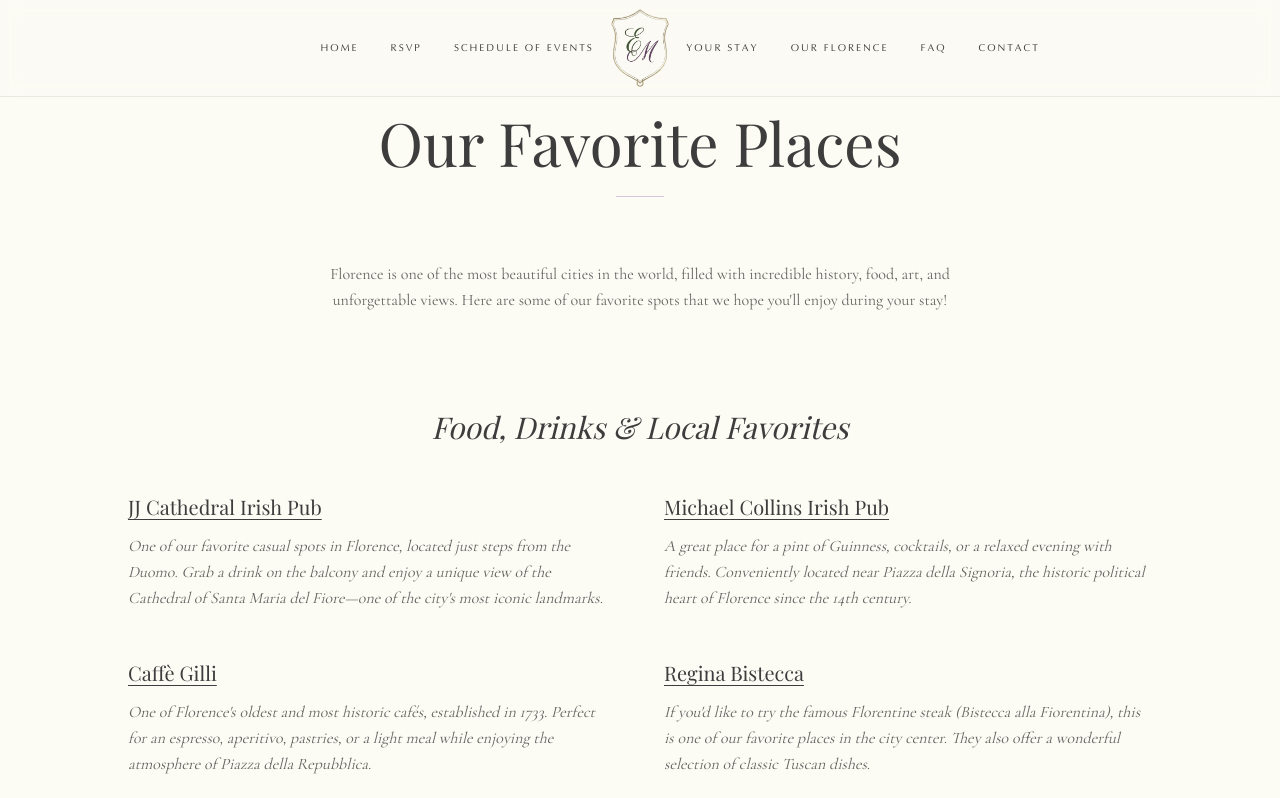
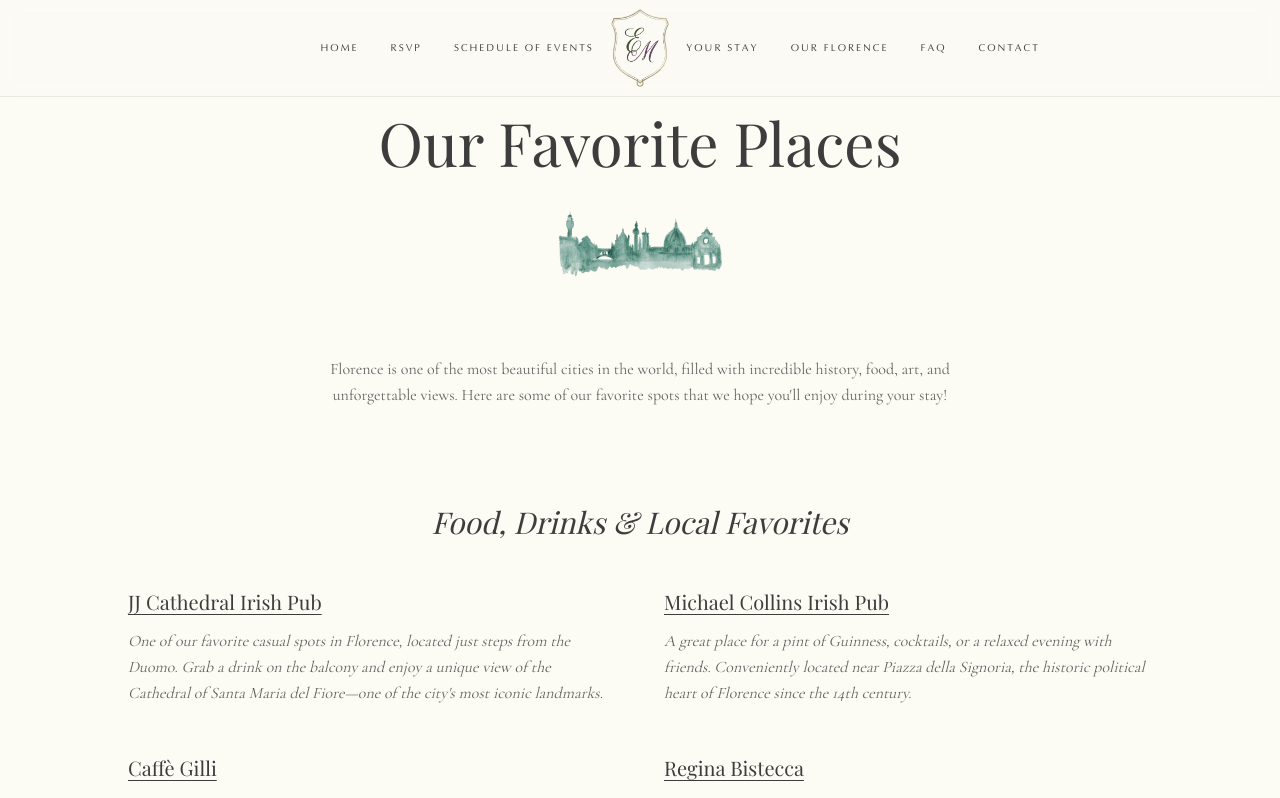
Before and after one commit to andreafrancioni/Marissa-Emmet, a Vue app: page /florence in a window 1280 px wide. Shown: the top 798 px of the page. Built offline with nearby package versions, Linux system fonts and the light colour scheme; a web font is replaced by a local one.

Commit message:
feat: replace decorative divider with Florence skyline image in Florence view

```diff
--- a/src/views/Florence.vue
+++ b/src/views/Florence.vue
@@ -1,4 +1,5 @@
 <script setup>
+import skylineImage from "../assets/Skyline firenze.PNG";
 const sections = [
   {
     title: "Food, Drinks & Local Favorites",
@@ -158,7 +159,7 @@ const sections = [
         <h2 class="text-6xl text-[#3D3D3D] m-4">
           Our Favorite Places
         </h2>
-        <div class="w-12 h-[1px] bg-accent mx-auto mt-6"></div>
+        <img :src="skylineImage" alt="Florence Skyline" class="mx-auto mt-6 object-contain max-h-24" />
       </div>
 
       <div
```
Also changed, not shown: src/assets/Skyline firenze.PNG (added).
